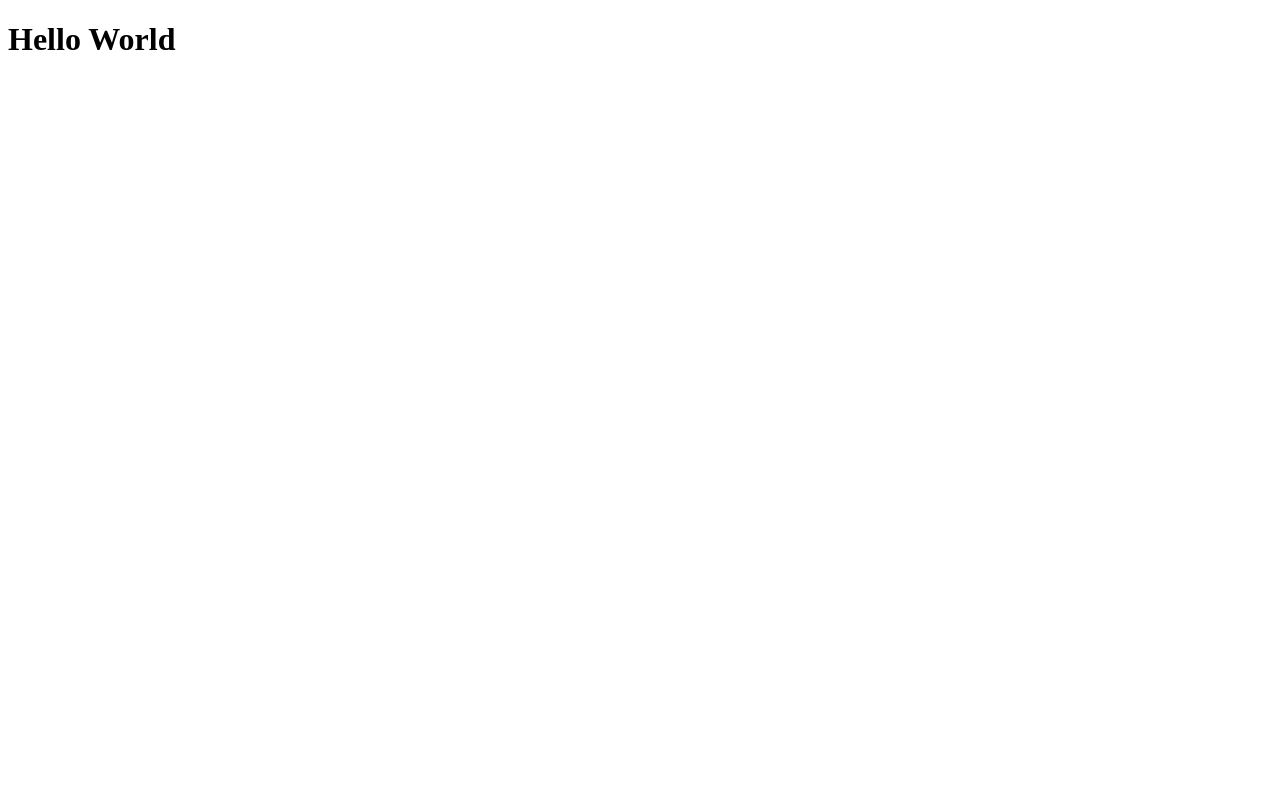
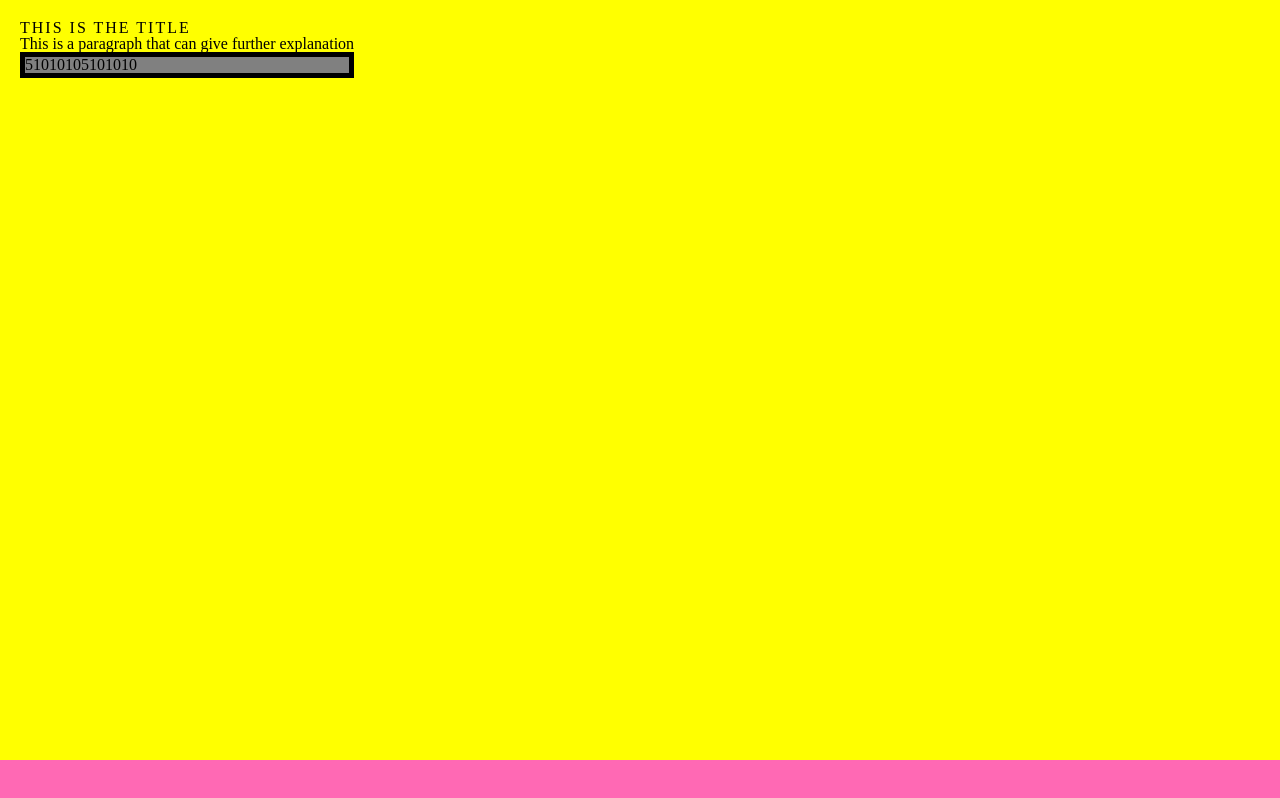
Before and after one commit to njons/soduku, a React app: page / in a window 1280 px wide. Built offline with nearby package versions, Linux system fonts and the light colour scheme.

Commit message:
adds Board component

```diff
--- a/components/Board.js
+++ b/components/Board.js
@@ -1,9 +1,30 @@
 import React from "react";
+import randNum from "../utils/randNum";
 
 class Board extends React.Component {
   state = {
-    boardArray: // generates the grid (and holds answers?)
+    boardArray: this.generateBoard(2, 3) // generates the grid (and holds answers?)
+  };
 
+  generateBoard(x, y) {
+    console.log("this is x:", x);
+    console.log("this is y:", y);
+
+    let board = [];
+    // let id = 0;
+    for (let i = 0; i < 2; i++) {
+      console.log("this is row:", i);
+      console.log("this is row:", x);
+      board.push("5");
+      console.log("this is board:", board);
+      for (let j = 0; j < 3; j++) {
+        console.log("this is row:", j);
+        console.log("this is row:", y);
+        board.push("10");
+        console.log("this is board:", board);
+      }
+    }
+    return board;
   }
 
   // function that sets up the board?
@@ -13,9 +34,16 @@ class Board extends React.Component {
 
   render() {
     return (
+      <div id="container">
+        <header>
+          <h1>This is the title</h1>
+          <p>This is a paragraph that can give further explanation</p>
+        </header>
+        <div id="board">{this.state.boardArray}</div>
+      </div>
       // board render
       // use the board state (if holds answers) and insert the values given to each square
-    )
+    );
   }
 }
 
--- a/index.html
+++ b/index.html
@@ -2,7 +2,9 @@
 <html lang="en" dir="ltr">
   <head>
     <meta charset="utf-8">
+    <link rel="stylesheet" type="text/css" href="./public/style/reset.css">
     <link rel="stylesheet" type="text/css" href="./public/style/main.css">
+    <link href="https://fonts.googleapis.com/css?family=Montserrat:400,700" rel="stylesheet">
     <title>My app</title>
   </head>
 
--- a/index.js
+++ b/index.js
@@ -1,6 +1,7 @@
 import React from "react";
 import { render } from "react-dom";
+import Board from "./components/Board";
 
-const App = () => <h1>Hello World</h1>;
+// const App = () => <h1>Hello World</h1>;
 
-render(<App />, document.getElementById("root"));
+render(<Board />, document.getElementById("root"));
--- a/public/style/main.css
+++ b/public/style/main.css
@@ -0,0 +1,30 @@
+body {
+  background: hotpink;
+  color: black;
+  font-family: "Montserrat", sans-serif;
+  font-size: 16px;
+  font-weight: 400;
+  padding: 20px;
+}
+
+#root {
+  margin: auto;
+  background-color: yellow;
+  font-weight: 400;
+  padding: 20px;
+  height: calc(100vh - 80px);
+  display: flex;
+}
+
+h1 {
+  font-size: 12px;
+  font-weight: 700;
+  text-transform: uppercase;
+  padding: 0 0 10px 0;
+  letter-spacing: 2px;
+}
+
+#board {
+  background-color: grey;
+  border: solid 5px black;
+}
--- a/public/style/reset.css
+++ b/public/style/reset.css
@@ -0,0 +1,129 @@
+/* http://meyerweb.com/eric/tools/css/reset/
+   v2.0 | 20110126
+   License: none (public domain)
+*/
+
+html,
+body,
+div,
+span,
+applet,
+object,
+iframe,
+h1,
+h2,
+h3,
+h4,
+h5,
+h6,
+p,
+blockquote,
+pre,
+a,
+abbr,
+acronym,
+address,
+big,
+cite,
+code,
+del,
+dfn,
+em,
+img,
+ins,
+kbd,
+q,
+s,
+samp,
+small,
+strike,
+strong,
+sub,
+sup,
+tt,
+var,
+b,
+u,
+i,
+center,
+dl,
+dt,
+dd,
+ol,
+ul,
+li,
+fieldset,
+form,
+label,
+legend,
+table,
+caption,
+tbody,
+tfoot,
+thead,
+tr,
+th,
+td,
+article,
+aside,
+canvas,
+details,
+embed,
+figure,
+figcaption,
+footer,
+header,
+hgroup,
+menu,
+nav,
+output,
+ruby,
+section,
+summary,
+time,
+mark,
+audio,
+video {
+  margin: 0;
+  padding: 0;
+  border: 0;
+  font-size: 100%;
+  font: inherit;
+  vertical-align: baseline;
+}
+/* HTML5 display-role reset for older browsers */
+article,
+aside,
+details,
+figcaption,
+figure,
+footer,
+header,
+hgroup,
+menu,
+nav,
+section {
+  display: block;
+}
+body {
+  line-height: 1;
+}
+ol,
+ul {
+  list-style: none;
+}
+blockquote,
+q {
+  quotes: none;
+}
+blockquote:before,
+blockquote:after,
+q:before,
+q:after {
+  content: "";
+  content: none;
+}
+table {
+  border-collapse: collapse;
+  border-spacing: 0;
+}
```
Also changed, not shown: .eslintrc.json, utils/randNum.js (added).
